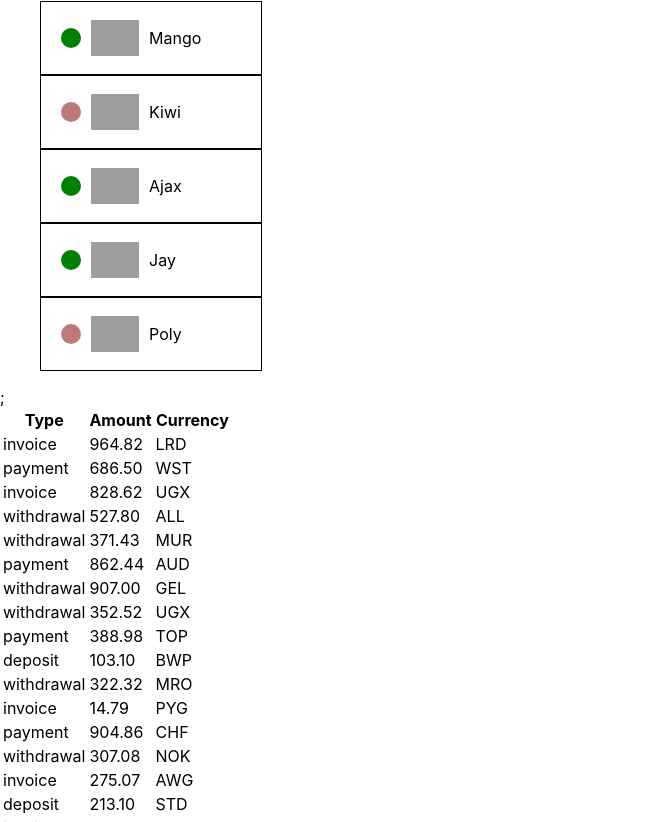
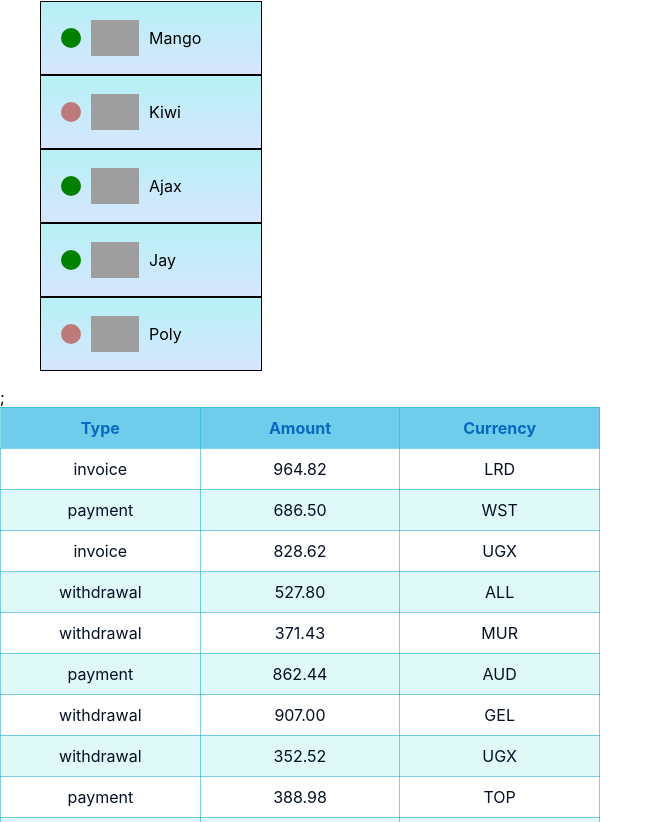
Before and after one commit to Kaulits/goit-react-hw-01-components, a React (Create React App) app: page / in a window 1280 px wide. Shown: the part 438-1260 px from the top of the page, without its empty margins (0-663 px from the left). Built offline with nearby package versions, Linux system fonts and the light colour scheme; grey boxes are pictures that could not be loaded.

Commit message:
trans done

```diff
--- a/src/components/FriendList/FriendsStyle.module.css
+++ b/src/components/FriendList/FriendsStyle.module.css
@@ -38,11 +38,13 @@ margin: 0 10px;
     height: 100%;
     border: 1px solid black;
     padding: 10px;
+    background: linear-gradient(#b5f1f5, #d7e5fe);
 }
 
 .friendList {
     list-style: none;
     margin-left: 0;
+
 }
 
 .avatar {
--- a/src/components/Statistics/StatisticsStyle.module.css
+++ b/src/components/Statistics/StatisticsStyle.module.css
@@ -6,7 +6,7 @@
     margin-right: 0;
     margin-left: 0;
     padding: 0;
-    background-color: rgb(142, 242, 245);
+    background: linear-gradient(#a1f9ff, #d7dafe);
 }
 
 .title {
--- /dev/null
+++ b/src/components/TransactionHistory/TransStyle.module.css
@@ -0,0 +1,26 @@
+.transactionHistory {
+    table-layout: fixed;
+    width: 600px;
+    border-collapse: collapse;
+    border: 1px solid gray;
+}
+
+.tabTitle {
+    background-color: rgb(112, 204, 235);
+    color: rgb(8, 106, 191);
+}
+
+.titleItem {
+    padding: 10px;
+    border: 1px solid rgba(0, 184, 208, 0.5);
+}
+
+.item {
+    padding: 10px;
+    text-align: center;
+    border: 1px solid rgba(0, 157, 209, 0.5);
+    color: rgb(5, 16, 36);
+}
+.list:nth-child(even) {
+    background-color: #dff8f8;
+}
--- a/src/components/TransactionHistory/TransactionHistory.jsx
+++ b/src/components/TransactionHistory/TransactionHistory.jsx
@@ -1,13 +1,13 @@
-
+import TransStyle from './TransStyle.module.css';
 
 export const TransactionHistory = ({items}) => {
     return (
-      <table class="transaction-history">
-  <thead>
-    <tr>
-      <th>Type</th>
-      <th>Amount</th>
-      <th>Currency</th>
+        <table className={TransStyle.transactionHistory}>
+  <thead >
+    <tr className={TransStyle.tabTitle}>
+      <th className={TransStyle.titleItem}>Type</th>
+      <th className={TransStyle.titleItem}>Amount</th>
+      <th className={TransStyle.titleItem}>Currency</th>
     </tr>
   </thead>
 
@@ -29,10 +29,10 @@ export const TransactionHistory = ({items}) => {
 
 export const TransItem = ({ type, amount, currency }) => {
     return (
-         <tr>
-      <td>{type}</td>
-      <td>{amount}</td>
-      <td>{currency}</td>
+         <tr className={TransStyle.list}>
+      <td className={TransStyle.item}>{type}</td>
+      <td className={TransStyle.item}>{amount}</td>
+      <td className={TransStyle.item}>{currency}</td>
     </tr>
     )
 }
```
